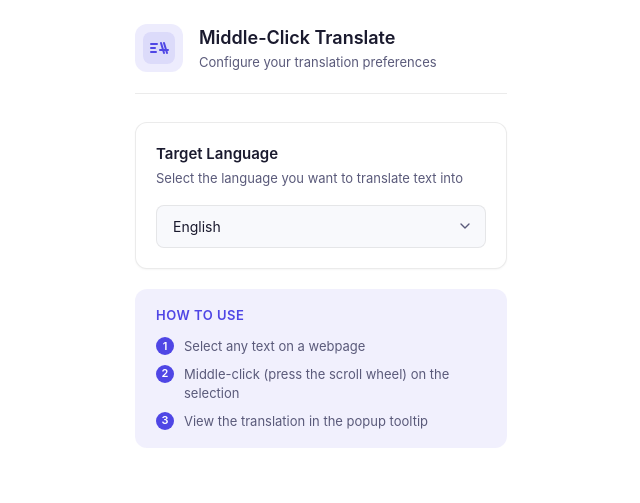
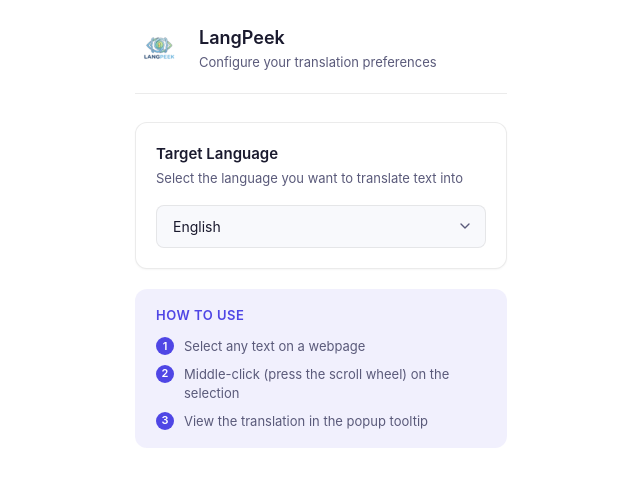
Before and after one commit to its-tech-nik/LangPeek, a browser extension: page options.html in a window 1280 px wide. Shown: the whole page, without its empty margins (319-959 px from the left). Drawn offline with Linux system fonts and the light colour scheme.

Commit message:
update all middle click translate references

```diff
--- a/background.js
+++ b/background.js
@@ -1,4 +1,4 @@
-// Background script for Middle-Click Translate
+// Background script for LangPeek
 // Handles translation API calls and settings management
 // Note: browser-polyfill.min.js is loaded via manifest.json scripts array
 
--- a/content.js
+++ b/content.js
@@ -1,4 +1,4 @@
-// Content script for Middle-Click Translate
+// Content script for LangPeek
 // Handles text selection, middle-click detection, and tooltip display
 
 (function() {
@@ -543,7 +543,7 @@
     e.preventDefault();
     e.stopPropagation();
 
-    console.log('Middle-Click Translate: Selected text:', selectedText);
+    console.log('LangPeek: Selected text:', selectedText);
 
     // Show loading tooltip
     createTooltip(e.clientX, e.clientY, true);
@@ -564,7 +564,7 @@
         showTooltipError(result?.error || 'Translation failed');
       }
     } catch (error) {
-      console.error('Middle-Click Translate error:', error);
+      console.error('LangPeek error:', error);
       console.error('Error stack:', error.stack);
       showTooltipError('Failed to connect to translation service');
     }
--- a/options.css
+++ b/options.css
@@ -1,4 +1,4 @@
-/* Middle-Click Translate - Options Page Styles */
+/* LangPeek - Options Page Styles */
 /* Supports system light/dark theme via prefers-color-scheme */
 
 /* CSS Variables for theming */
@@ -19,8 +19,6 @@
   --error-bg: rgba(239, 68, 68, 0.1);
   --shadow-sm: 0 1px 2px rgba(0, 0, 0, 0.04);
   --shadow-md: 0 4px 12px rgba(0, 0, 0, 0.08);
-  --logo-bg: rgba(79, 70, 229, 0.1);
-  --logo-icon: #4f46e5;
 }
 
 /* Dark theme */
@@ -42,8 +40,6 @@
     --error-bg: rgba(248, 113, 113, 0.15);
     --shadow-sm: 0 1px 2px rgba(0, 0, 0, 0.2);
     --shadow-md: 0 4px 12px rgba(0, 0, 0, 0.3);
-    --logo-bg: rgba(129, 140, 248, 0.15);
-    --logo-icon: #818cf8;
   }
 }
 
@@ -85,17 +81,15 @@ body {
   justify-content: center;
   width: 48px;
   height: 48px;
-  background: var(--logo-bg);
   border-radius: 12px;
-  color: var(--logo-icon);
+  overflow: hidden;
 }
 
-.logo-bg {
-  fill: var(--logo-bg);
-}
-
-.logo-icon {
-  stroke: var(--logo-icon);
+.logo-img {
+  display: block;
+  width: 32px;
+  height: 32px;
+  border-radius: 8px;
 }
 
 .header-text h1 {
--- a/options.html
+++ b/options.html
@@ -3,20 +3,17 @@
 <head>
   <meta charset="UTF-8">
   <meta name="viewport" content="width=device-width, initial-scale=1.0">
-  <title>Middle-Click Translate - Settings</title>
+  <title>LangPeek - Settings</title>
   <link rel="stylesheet" href="options.css">
 </head>
 <body>
   <div class="container">
     <header class="header">
       <div class="logo">
-        <svg width="32" height="32" viewBox="0 0 32 32" fill="none" xmlns="http://www.w3.org/2000/svg">
-          <rect width="32" height="32" rx="8" fill="currentColor" class="logo-bg"/>
-          <path d="M8 12h6M8 16h4M8 20h5M18 11l3 10M21 11l3 10M17 18h8" stroke="currentColor" stroke-width="2" stroke-linecap="round" stroke-linejoin="round" class="logo-icon"/>
-        </svg>
+        <img src="icons/icon-48.png" width="32" height="32" alt="" class="logo-img">
       </div>
       <div class="header-text">
-        <h1>Middle-Click Translate</h1>
+        <h1>LangPeek</h1>
         <p class="subtitle">Configure your translation preferences</p>
       </div>
     </header>
--- a/options.js
+++ b/options.js
@@ -1,4 +1,4 @@
-// Options page script for Middle-Click Translate
+// Options page script for LangPeek
 
 const DEFAULT_TARGET_LANGUAGE = 'en';
 
--- a/styles.css
+++ b/styles.css
@@ -1,4 +1,4 @@
-/* Middle-Click Translate - Tooltip Styles */
+/* LangPeek - Tooltip Styles */
 /* Supports system light/dark theme via prefers-color-scheme */
 
 /* CSS Variables for theming */
```
Also changed, not shown: README.md, icons/icon-128.png (added), icons/icon-128.svg (deleted), icons/icon-16.png (added), icons/icon-16.svg (deleted), icons/icon-48.png (added), icons/icon-48.svg (deleted), manifest.json.
